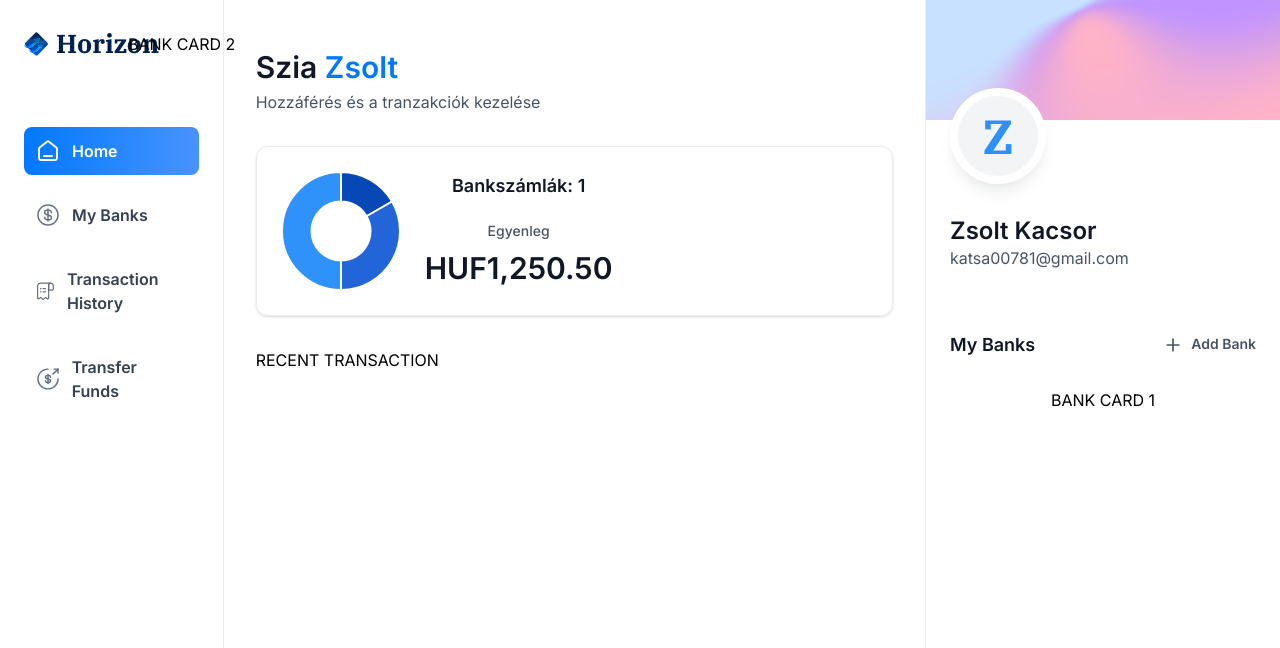
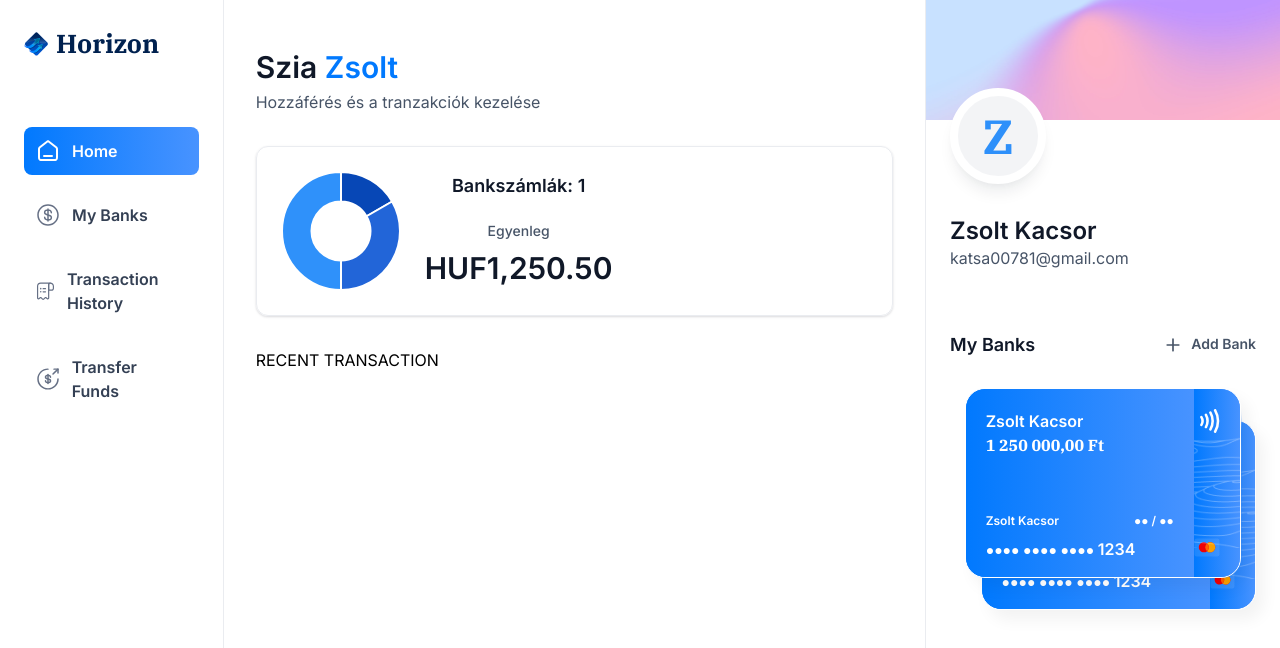
Before and after one commit to katsa00781/HorizonBankApp, a Next.js app: page / in a window 1280 px wide. Shown: the top 648 px of the page. Built offline with nearby package versions, Linux system fonts and the light colour scheme.

Commit message:
Implement the complette layout

```diff
--- /dev/null
+++ b/app/(root)/my-banks/page.tsx
@@ -0,0 +1,9 @@
+import React from 'react'
+
+const MyBanks = () => {
+  return (
+    <div>MyBanks</div>
+  )
+}
+
+export default MyBanks
--- a/app/(root)/page.tsx
+++ b/app/(root)/page.tsx
@@ -29,7 +29,7 @@ const Home = () => {
         <RightSidebar
         user={loggedIn}
         transactions= {[]}
-        banks={[{}, {}]} />
+        banks={[{currentBalance: 1250000}, {currentBalance: 1210}]} />
     </section>
   )
 }
--- /dev/null
+++ b/app/(root)/payment-transfer/page.tsx
@@ -0,0 +1,9 @@
+import React from 'react'
+
+const PaymentTransfer = () => {
+  return (
+    <div>PaymentTransfer</div>
+  )
+}
+
+export default PaymentTransfer
--- /dev/null
+++ b/app/(root)/transaction-history/page.tsx
@@ -0,0 +1,9 @@
+import React from 'react'
+
+const TransactionHistory = () => {
+  return (
+    <div>Transaction</div>
+  )
+}
+
+export default TransactionHistory
--- /dev/null
+++ b/components/BankCard.tsx
@@ -0,0 +1,45 @@
+import { formatAmount } from '@/lib/utils'
+import Link from 'next/link'
+import React from 'react'
+import Image from 'next/image'
+
+const BankCard = ({account, userName , showBalance = true} : CreditCardProps) => {
+  return (
+    <div className='flex flex.col'>
+        <Link href="/" className='bank-card'>
+        <div className='bank-card_content'>
+            <div>
+                <h1 className='text-16 font-semibold text-white'>{account.name || userName}</h1>
+                <p className='font-ibm-plex-serif font-black text-white'>
+                    {formatAmount(account.currentBalance)}
+                </p>
+            </div>
+            <article className='flex flex-col gap-2'>
+                <div className='flex justify-between'>
+                    <h1 className='text-12 font-semibold text-white'>
+                        {userName}
+                    </h1>
+                    <h2 className='text-12 font-semibold text-white'>
+                    ●● / ●●
+                    </h2>
+                </div>
+                <p className='text-14 font-semibold tracking[1.1px] text-white'>
+                ●●●● ●●●● ●●●●  <span className='text-16'>
+                        1234
+                    </span>
+                </p>
+            </article>
+        </div>
+        <div className='bank-card_icon'>
+            <Image src="/icons/Paypass.svg" width={20} height={24} alt="pay" />
+            <Image src="/icons/mastercard.svg" width={45} height={32} alt="mastercard" className='ml-5' />
+        </div>
+        <Image src="/icons/lines.png" width={316} height={190} alt="lines"
+        className='absolute top-0 right-0' />
+        </Link>
+        {/* COPY */}
+    </div>
+  )
+}
+
+export default BankCard
--- a/components/ui/RightSidebar.tsx
+++ b/components/ui/RightSidebar.tsx
@@ -1,6 +1,7 @@
 import Image from 'next/image'
 import Link from 'next/link'
 import React from 'react'
+import BankCard from '../BankCard'
 
 const RightSidebar = ({ user, transactions, banks }: RightSidebarProps) => {
   return (
@@ -29,16 +30,24 @@ const RightSidebar = ({ user, transactions, banks }: RightSidebarProps) => {
             </h2>
           </Link>
         </div>
-
         {banks?.length > 0 && (
-          <div className='realtive flex flex-1 flex-col items-center justify-center gap-5'>
+          <div className="relative flex flex-1 flex-col items-center justify-center gap-5">
             <div className='relative z-10'>
-              BANK CARD 1
+              <BankCard
+                key={banks[0].$id}
+                account={banks[0]}
+                userName={`${user.firstName} ${user.lastName}`}
+                showBalance={false}
+              />
             </div>
             {banks[1] && (
-              <div className='absolute right-0 top-8 z-0 w-[90%]'>
-                {/* Itt valahol a pozicionálás nem jó. ezt még meg kell nézni */}
-                BANK CARD 2
+              <div className="absolute right-0 top-8 z-0 w-[90%]">
+                <BankCard
+                  key={banks[1].$id}
+                  account={banks[1]}
+                  userName={`${user.firstName} ${user.lastName}`}
+                  showBalance={false}
+                />
               </div>
             )}
           </div>
```
